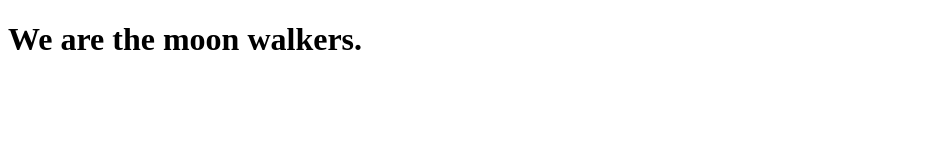
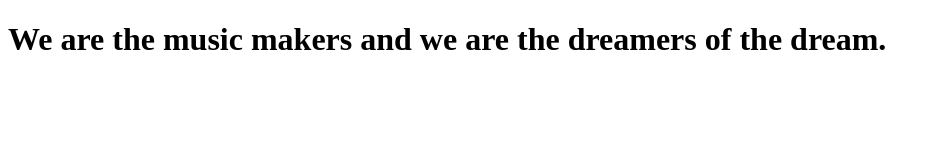
Before and after one commit to alejandroserna95/test, a plain HTML site: page site/index.html in a window 1280 px wide. Shown: the whole page, without its empty margins (0-940 px from the left). Drawn offline with Linux system fonts and the light colour scheme.

Commit message:
Small addition to our page content.

```diff
--- a/site/index.html
+++ b/site/index.html
@@ -6,6 +6,6 @@
 	<title>Moon Walkers</title>
 </head>
 <body>
-<h1>We are the moon walkers.</h1>
+<h1>We are the music makers and we are the dreamers of the dream.</h1>
 </body>
 </html>
```
